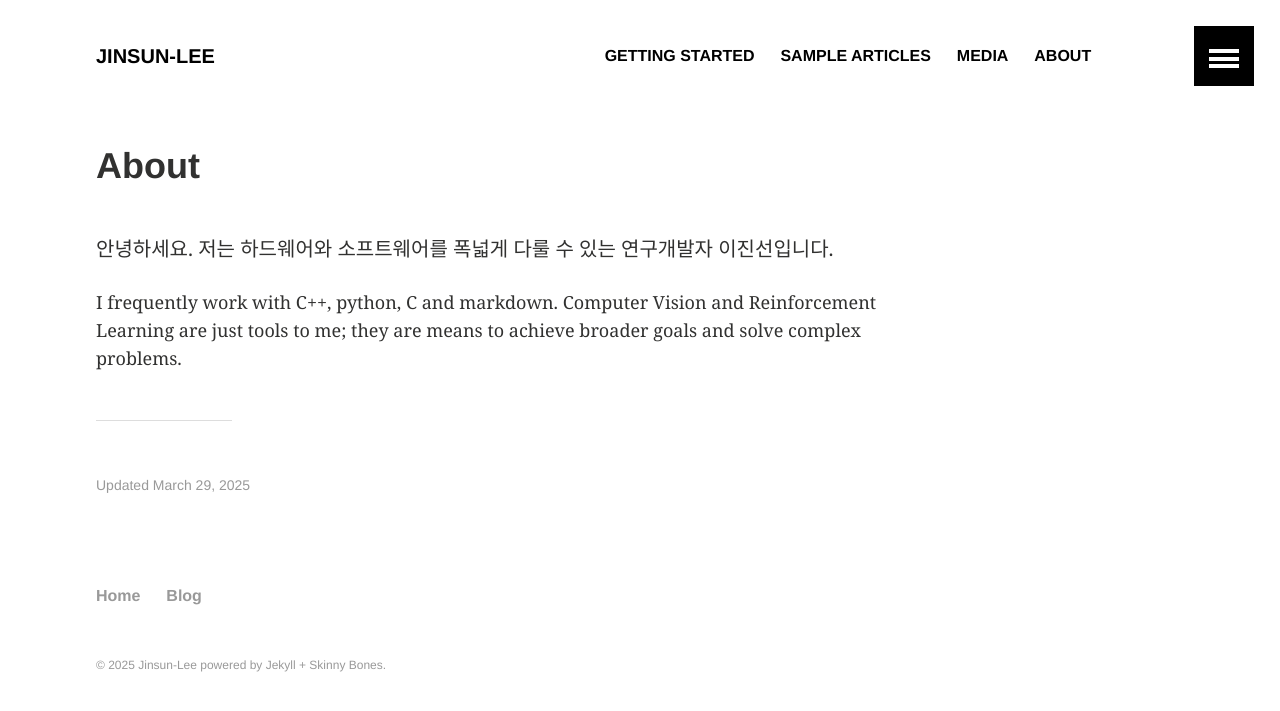
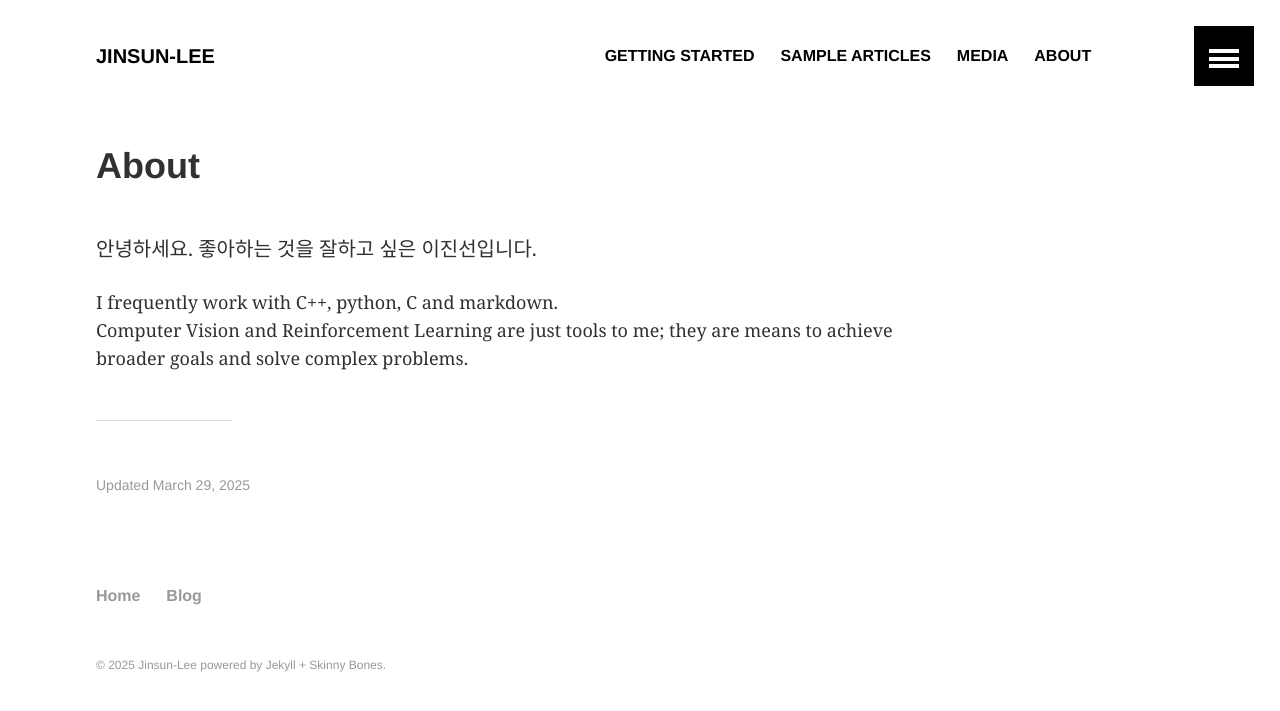
Before and after one commit to Jinsun-Lee/Jinsun-Lee.github.io, a Jekyll site: the page built from about/index.md, in a window 1280 px wide. Shown: the top 711 px of the page. Built offline with Jekyll 4.4.1, drawn with Linux system fonts in a browser that asks for light colours.

Commit message:
[test] 소개 문구 수정

```diff
--- a/about/index.md
+++ b/about/index.md
@@ -12,7 +12,7 @@
 ads: false
 ---
 
-안녕하세요. 저는 하드웨어와 소프트웨어를 폭넓게 다룰 수 있는 연구개발자 이진선입니다.
+안녕하세요. 좋아하는 것을 잘하고 싶은 이진선입니다.
 
 I frequently work with C++, python, C and markdown.
 Computer Vision and Reinforcement Learning are just tools to me; they are means to achieve broader goals and solve complex problems.
```
